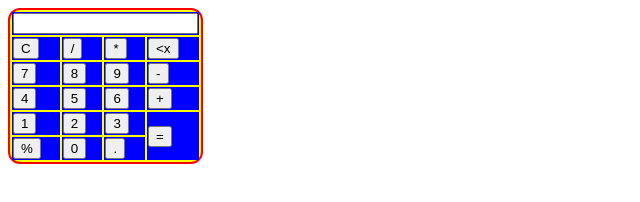
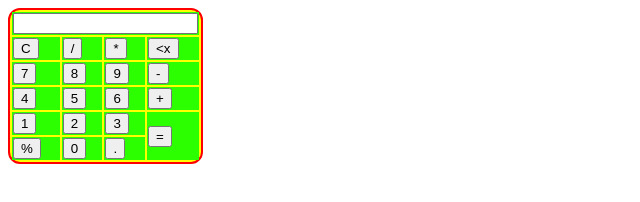
Before and after one commit to AnneCreeYates/js-calculator, a plain HTML site: page index.html in a window 1280 px wide. Shown: the whole page, without its empty margins (0-640 px from the left). Drawn offline with Linux system fonts and the light colour scheme.

Commit message:
adds the inputBox class to html table body and changes the bacground colour to green - to check if merging local and remote repositories worked correctly

```diff
--- a/index.html
+++ b/index.html
@@ -23,7 +23,7 @@
 
             <tbody>
                 <tr>
-                  <td colspan="4"><input type="text"  id="inputVal"/></td>
+                  <td colspan="4"><input type="text" class="inputBox" id="inputVal"/></td>
                 </tr>
                 <tr>
                     <td><input type="button" value="C" onclick="clearAll()"/></td>
--- a/styles.css
+++ b/styles.css
@@ -5,5 +5,5 @@ table, tr{
 }
 
 td {
-    background-color: blue;
+    background-color: rgb(43, 255, 0);
 }
```
